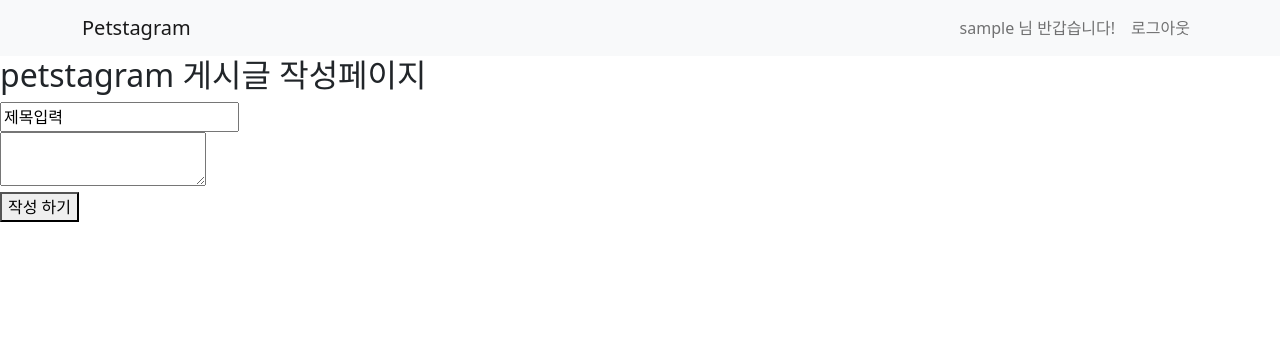
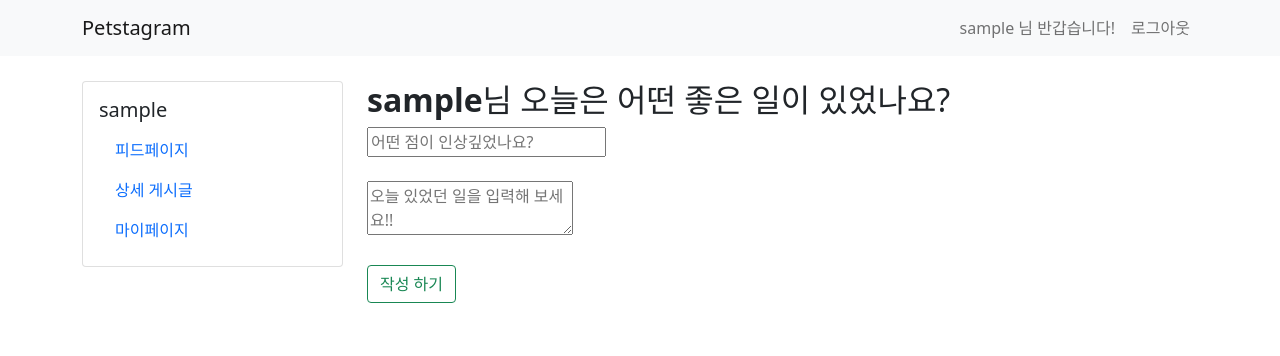
Before and after one commit to sodasora/petstagram, a Django app: page /post/ in a window 1280 px wide. Shown: the top 356 px of the page. Run offline with Django 4.2, Linux system fonts and the light colour scheme; the visitor is signed in with stand-in values (Sample User, id 1).

Commit message:
update templates_post

```diff
--- a/templates/board/post.html
+++ b/templates/board/post.html
@@ -1,82 +1,3 @@
-{#{% extends 'base.html' %}#}
-{##}
-{#{% block content %}#}
-{#    <div class="container timeline-container">#}
-{#        <div class="row">#}
-{#            <!-- 왼쪽 컬럼 -->#}
-{#            <div class="col-md-3">#}
-{#                <div class="card">#}
-{#                    <div class="card-body">#}
-{#                        <h5 class="card-title"> {{ user.username }} </h5>#}
-{#                        <p class="card-text"> {{ user.bio }} </p>#}
-{##}
-{#                    </div>#}
-{#                </div>#}
-{#            </div>#}
-{#            <!-- 오른 쪽 컬럼-->#}
-{#            <div class="col-md-7">#}
-{#                <!-- 글을 작성 하는 곳 -->#}
-{#                <div class="row mb-2">#}
-{#                    <div class="col-md-12">#}
-{#                        <div class="card">#}
-{#                            <div class="card-body">#}
-{#                                <div class="media">#}
-{#                                    <div class="media-body">#}
-{#                                        <h5 class="mt-0">나의 이야기를 적어주세요</h5>#}
-{#                                        <p>#}
-{#                                        <form action="/tweet/" method="post">#}
-{#                                            {% csrf_token %}#}
-{#                                            <div class="form-group mb-2">#}
-{#                                                <textarea class="form-control" style="resize: none" name='my-content' id="my-content"></textarea>#}
-{#                                            </div>#}
-{#                                            <button type="submit" class="btn btn-primary" style="float:right;">작성하기</button>#}
-{#                                        </form>#}
-{#                                        </p>#}
-{#                                    </div>#}
-{#                                </div>#}
-{#                            </div>#}
-{#                        </div>#}
-{#                    </div>#}
-{#                </div>#}
-{#                <hr>#}
-{#                <!-- 작성 된 글이 나오는 곳 -->#}
-{#                <div class="row">#}
-{#                    {% for tw in tweet %}#}
-{#                        <div class="col-md-12 mb-2">#}
-{#                            <div class="card">#}
-{#                                <div class="card-body">#}
-{#                                    {% if tw.author == user %}#}
-{#                                        <div style="text-align: right">#}
-{#                                            <a href="/tweet/delete/{{ tw.id }}">#}
-{#                                                <span class="badge rounded-pill bg-danger">삭제</span>#}
-{#                                            </a>#}
-{#                                        </div>#}
-{#                                    {% endif %}#}
-{#                                    <div style="text-align: right">#}
-{#                                        <a href="/tweet/{{  tw.id }}">#}
-{#                                            <span class="badge rounded-pill bg-success">보기</span>#}
-{#                                        </a>#}
-{#                                    </div>#}
-{#                                    <div class="media">#}
-{#                                        <div class="media-body">#}
-{#                                            <h5 class="mt-0">{{ tw.content }}</h5>#}
-{#                                        </div>#}
-{#                                        <div style="text-align: right">#}
-{#                                            <span style="font-size: small">{{ tw.author.username }}-{{ tw.created_at|timesince }} 전</span>#}
-{#                                        </div>#}
-{#                                    </div>#}
-{#                                </div>#}
-{#                            </div>#}
-{#                        </div>#}
-{#                    {% endfor %}#}
-{#                </div>#}
-{##}
-{#            </div>#}
-{#            <div class="col-md-2"></div>#}
-{#        </div>#}
-{#    </div>#}
-{#{% endblock %}#}
-
 
 {% extends 'base.html' %}
 
@@ -84,17 +5,43 @@
 
 {#로그인 했을경우#}
 {% block content %}
-    <h2> petstagram 게시글 작성페이지 </h2>
+    <div class="container timeline-container">
+        <div class="row">
+            {#  nav  #}
+            <div class="col-md-3">
+                <div class="card">
+                    <div class="card-body">
+                        <h5 class="card-title">{{ user.username }}</h5>
+                        <nav class="nav flex-column">
+                            <a class="nav-link" href="/">피드페이지</a>
+                            <a class="nav-link" href="#">상세 게시글</a>
+                            <a class="nav-link" href="#">마이페이지</a>
+                        </nav>
+                    </div>
+                </div>
+            </div>
+
+            <div class="col-md-7">
+                <div class="row mb-2">
+                    <div class="col-md-12">
+                        <h2><b>{{ user.username }}</b>님 오늘은 어떤 좋은 일이 있었나요? </h2>
                         {#    #폼 methon, action 수정#}
                         <form method="post" action="/post/">
                             {% csrf_token %}
                             <div>
                                 {#        <label for="title">제목</label>#}
-        <input type="text" id="title" name="title" value="제목입력">
+                                <input type="text" id="title" name="title" placeholder="어떤 점이 인상깊었나요?">
                             </div>
+                            <br>
                             <div>
-        <textarea type="text" id="user-content" name="user-content" value="내용 입력"></textarea>
+                                <textarea type="text" id="user-content" name="user-content" placeholder="오늘 있었던 일을 입력해 보세요!!"></textarea>
                             </div>
-        <button type="submit">작성 하기</button>
+                            <br>
+                            <button type="submit" class="btn btn-outline-success">작성 하기</button>
                         </form>
+                    </div>
+                </div>
+            </div>
+        </div>
+    </div>
 {% endblock %}
```
Lines whose indentation alone changed are shown as unchanged.
